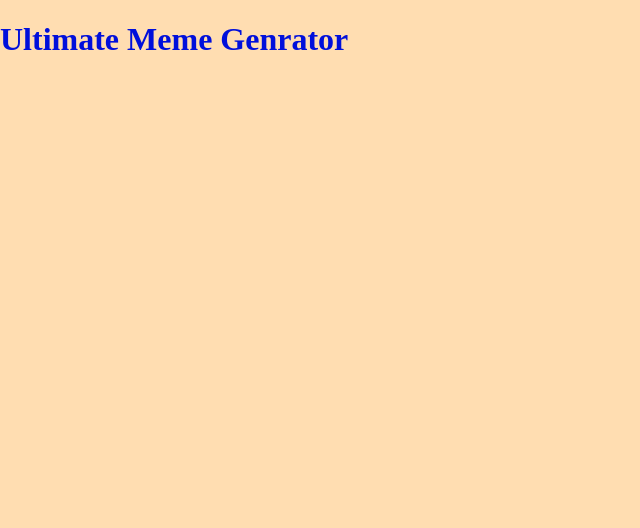
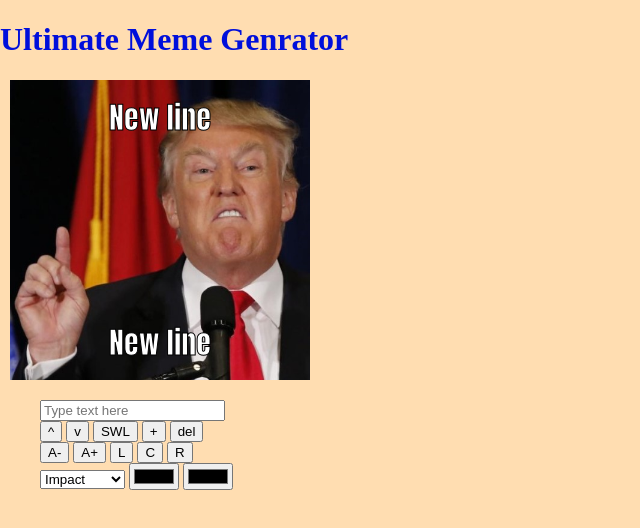
Before and after one commit to Guy7475/ultimate-meme-generator, a plain HTML site: page index.html in a window 1280 px wide. Both pictures are taken after a click on the picture 75 px from the left and 154 px from the top of the page. Shown: the whole page, without its empty margins (0-640 px from the left). Drawn offline with Linux system fonts and the light colour scheme.

```diff
--- a/index.html
+++ b/index.html
@@ -26,14 +26,14 @@
         </div>
         <menu>
             <div class="line-input">
-                <input type="text" name="text-box-1" placeholder="Line 1 here" onchange="onTypeText(this.value)"
+                <input type="text" name="text-box" placeholder="Type text here" onchange="onTypeText(this.value)"
                     onfocus="this.placeholder = ''">
             </div>
             <div class="line-constructor">
                 <button class="line-up">^</button>
                 <button class="line-down">v</button>
                 <button onclick="onSwitchLine()">SWL</button>
-                <button class="add-new-line">+</button>
+                <button class="add-new-line" onclick="onAddLine()">+</button>
                 <button class="delet-line">del</button>
             </div>
             <div class="line-size-align">
--- a/js/meme-controller.js
+++ b/js/meme-controller.js
@@ -7,14 +7,16 @@ function onInit() {
     gCanvas = document.querySelector('#my-canvas');
     gCtx = gCanvas.getContext('2d');
     // addEventListeners()
+    canvasSize()
     renderGallery();
-    addListeners()
+    addListeners();
     renderMeme();
 }
 
 function addListeners() {
-    listenToFontColor()
-    listenToStrokeColor()
+    listenToText();
+    listenToFontColor();
+    listenToStrokeColor();
 }
 
 function renderMeme() {
@@ -22,16 +24,26 @@ function renderMeme() {
 }
 
 function onTypeText(txt) {
-    setLineTxt(txt);
-    renderMeme();
+    // setLineTxt(txt);
+    // renderMeme();
 }
 
+function listenToText() {
+    let elText = document.querySelector("input[name=text-box]");
+    elText.addEventListener("input", function () {
+        let txt = elText.value;
+        console.log(txt);
+        setLineTxt(txt);
+        renderMeme();
+
+    }, false);
+}
 function listenToFontColor() {
     let elColorPicker = document.querySelector("input[name=font-color]");
     elColorPicker.addEventListener("input", function () {
         let color = elColorPicker.value;
 
-        setFontColor(color)
+        setFontColor(color);
         renderMeme();
 
     }, false);
@@ -41,10 +53,19 @@ function listenToStrokeColor() {
     let elColorPicker = document.querySelector("input[name=stroke-color]");
     elColorPicker.addEventListener("input", function () {
         let color = elColorPicker.value;
-        setStrokeColor(color)
+        setStrokeColor(color);
         renderMeme();
 
     }, false);
+}
+
+function onSwitchLine() {
+    toggleLineIdx()
+}
+
+function onAddLine() {
+    // createLine();
+    // renderMeme();
 }
 
 function onResizeLine(val) {
@@ -58,6 +79,15 @@ function onTextAlign(val) {
 }
 
 function onFontSelection(font) {
-    setFont(font)
-    renderMeme()
+    setFont(font);
+    renderMeme();
 }
+
+function canvasSize() {
+    const canvas = document.querySelector('#my-canvas');
+    let canvSize = {
+        width: canvas.width,
+        height: canvas.height
+    }
+    setCanvsSize(canvSize)
+}
--- a/js/services/meme-service.js
+++ b/js/services/meme-service.js
@@ -44,7 +44,7 @@ var gMeme = {
 //     console.log(randY);
 // }
 
-toggleLineIdx() {
+function toggleLineIdx() {
 
 }
 
--- a/js/services/meme-utils-service.js
+++ b/js/services/meme-utils-service.js
@@ -1 +1,9 @@
 'use strict';
+
+function getRandomIntInclusive(min, max) {
+    min = Math.ceil(min);
+    max = Math.floor(max);
+    return Math.floor(Math.random() * (max - min + 1)) + min; //The maximum is inclusive and the minimum is inclusive
+}
+
+// const randY = getRandomIntInclusive(50, canvasSize().height-50)
```
